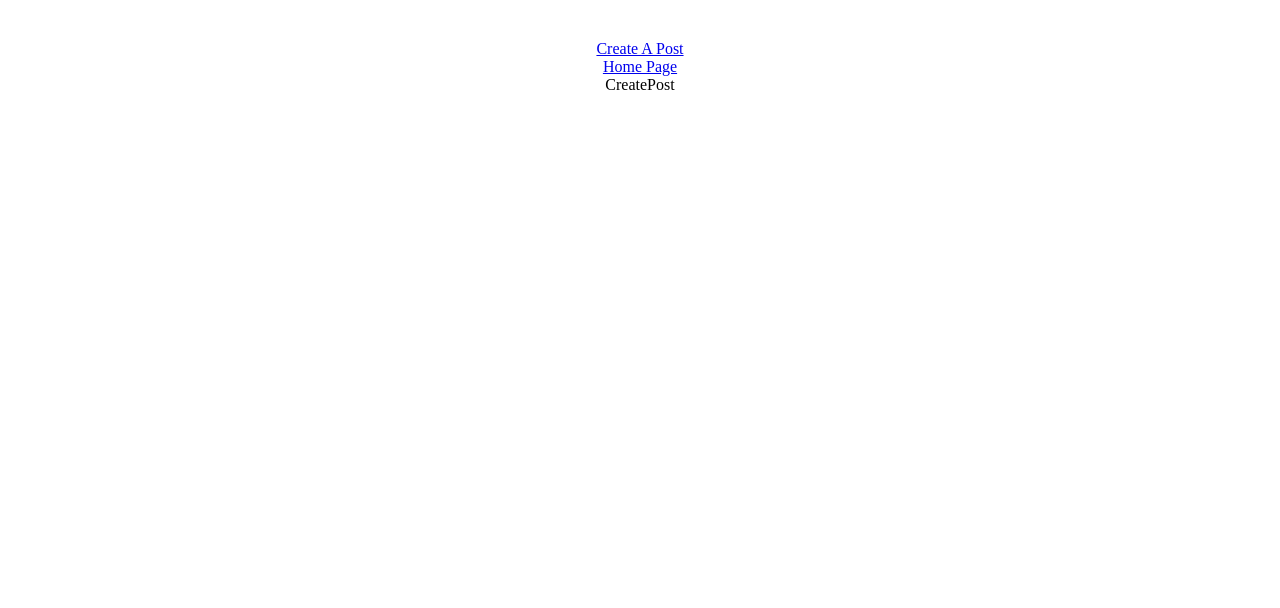
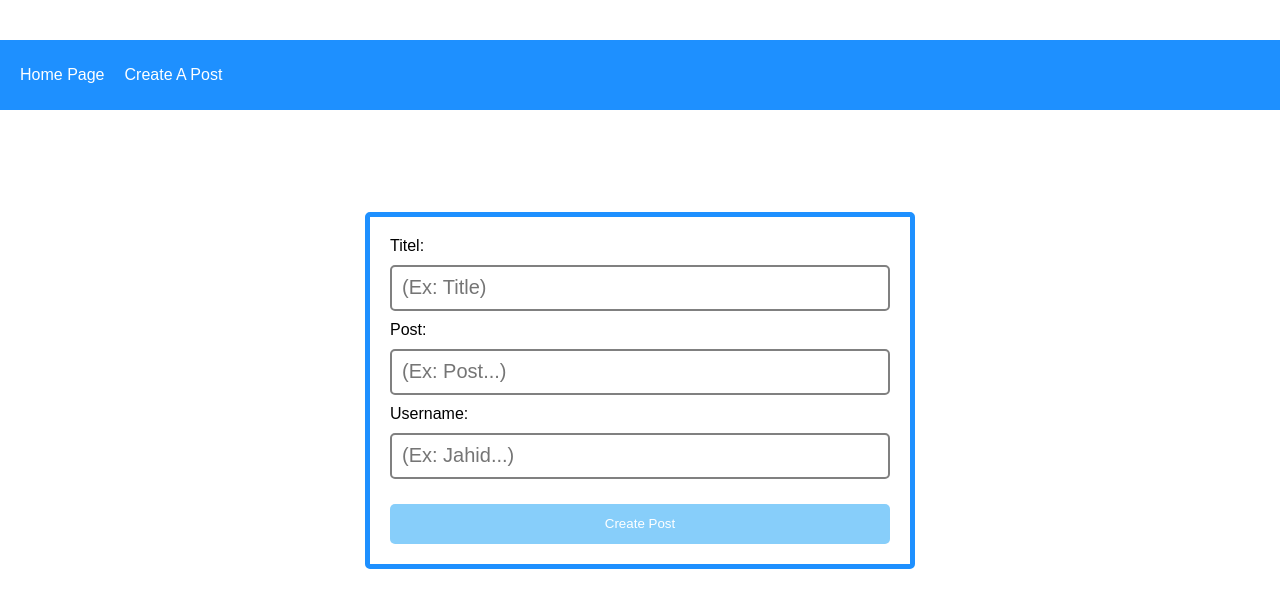
Before and after one commit to sammijahidul/Web_Using_Node_Express_Sql_React, a React (Create React App) app in the folder client/: page /createpost in a window 1280 px wide. Shown: the top 608 px of the page. Built offline with nearby package versions, Linux system fonts and the light colour scheme.

Commit message:
created postdetails and createpost page fetch data

```diff
--- a/client/package.json
+++ b/client/package.json
@@ -7,11 +7,13 @@
     "@testing-library/react": "^13.4.0",
     "@testing-library/user-event": "^13.5.0",
     "axios": "^1.5.0",
+    "formik": "^2.4.5",
     "react": "^18.2.0",
     "react-dom": "^18.2.0",
     "react-router-dom": "^6.16.0",
     "react-scripts": "5.0.1",
-    "web-vitals": "^2.1.4"
+    "web-vitals": "^2.1.4",
+    "yup": "^1.3.1"
   },
   "scripts": {
     "start": "react-scripts start",
--- a/client/src/App.css
+++ b/client/src/App.css
@@ -55,3 +55,105 @@ body {
   border-bottom-left-radius: 10px;
   border-bottom-right-radius: 10px;
 }
+
+/* CREATE POST PAGE CSS */
+
+.createPostPage {
+  font-family: Arial, Helvetica, sans-serif;
+  width: 100vw;
+  height: 70vh;
+  display: flex;
+  justify-content: center;
+  align-items: center;
+}
+.formContainer {
+  display: flex;
+  flex-direction: column;
+  justify-content: center;
+  width: 500px;
+  height: auto;
+  padding: 20px;
+  border: 5px solid dodgerblue;
+  border-radius: 5px;
+}
+
+.formContainer #inputCreatePost {
+  height: 40px;
+  margin-top: 10px;
+  margin-bottom: 10px;
+  border: 2px solid grey;
+  border-radius: 5px;
+  padding-left: 10px;
+  font-size: 20px;
+}
+
+.formContainer button {
+  margin-top: 15px;
+  height: 40px;
+  border: none;
+  background-color: lightskyblue;
+  border-radius: 5px;
+  color: white;
+}
+
+.formContainer button:hover {
+  cursor: pointer;
+  background-color: dodgerblue;
+}
+
+span {
+  color: red;
+}
+
+/* NAVBAR */
+
+.navbar {
+  width: 100%;
+  height: 70px;
+  background-color: dodgerblue;
+  display: flex;
+  align-items: center;
+  font-family: Arial, Helvetica, sans-serif;
+}
+
+.navbar a {
+  margin-left: 20px;
+  text-decoration: none;
+  color: white;
+}
+
+/* INDIVIDUAL POST */
+.postPage {
+  display: flex;
+  flex-direction: row;
+  width: 100%;
+  height: 100%;
+}
+
+.leftSide {
+  flex: 50%;
+  height: calc(100vh - 70px);
+  display: grid;
+  place-items: center;
+}
+
+.rightSide {
+  flex: 50%;
+  height: calc(100vh - 70px);
+  display: grid;
+  place-items: center;
+}
+
+#individual {
+  height: 500px;
+  width: 600px;
+}
+
+#individual .title,
+#individual .footer {
+  font-size: 30px;
+}
+
+#individual .body {
+  font-size: 25px;
+}
--- a/client/src/App.js
+++ b/client/src/App.js
@@ -2,16 +2,20 @@ import './App.css';
 import {BrowserRouter as Router, Route, Routes, Link} from 'react-router-dom';
 import HomePage from './pages/HomePage';
 import CreatePost from './pages/CreatePost';
+import PostDetails from './pages/PostDetails';
 
 function App() {
   return (
     <div className="App">
       <Router>
-        <Link to="/createpost">Create A Post</Link>
-        <Link to="/">Home Page</Link>
+        <div className='navbar'>
+          <Link to="/">Home Page</Link>
+          <Link to="/createpost">Create A Post</Link>
+        </div>
         <Routes>
           <Route path='/' exact Component={HomePage}/>
           <Route path='/createpost' exact Component={CreatePost}/>
+          <Route path='/post/:id' exact Component={PostDetails}/>
         </Routes>
 
       </Router>
--- a/client/src/pages/CreatePost.js
+++ b/client/src/pages/CreatePost.js
@@ -1,8 +1,65 @@
-import React from 'react'
+import React from 'react';
+import {Formik, Form, Field, ErrorMessage} from 'formik';
+import {useNavigate} from 'react-router-dom'
+import axios from 'axios';
+import * as Yup from 'yup';
 
 function CreatePost() {
+  let navigate = useNavigate();
+  const initialValues = {
+    title: "",
+    postText: "",
+    username: "",
+  };
+
+  const validationSchema = Yup.object().shape({
+    title: Yup.string().required(),
+    postText: Yup.string().required(),
+    username: Yup.string().min(3).max(15).required(),
+  });
+
+  const onSubmit = (data) => {
+    axios.post("http://localhost:3001/api/v1/post/create", data).then((response) => {
+      navigate('/');
+    })
+  };
+
   return (
-    <div>CreatePost</div>
+    <div className='createPostPage'>
+      <Formik
+        initialValues={initialValues}
+        onSubmit={onSubmit}
+        validationSchema={validationSchema}
+      >
+        <Form className='formContainer'>
+          <label>Titel: </label>
+          <ErrorMessage name="title" component="span" />
+          <Field
+            autoComplete="off"
+            id="inputCreatePost"
+            name="title"
+            placeholder="(Ex: Title)"
+          />
+          <label>Post: </label>
+          <ErrorMessage name="postText" component="span" />
+          <Field
+            autoComplete="off"
+            id="inputCreatePost"
+            name="postText"
+            placeholder="(Ex: Post...)"
+          />
+          <label>Username: </label>
+          <ErrorMessage name="username" component="span" />
+          <Field
+            autoComplete="off"
+            id="inputCreatePost"
+            name="username"
+            placeholder="(Ex: Jahid...)"
+          />
+          <button type='submit'>Create Post</button>
+        </Form>
+      </Formik>
+    </div>
   )
 }
 
--- a/client/src/pages/HomePage.js
+++ b/client/src/pages/HomePage.js
@@ -1,9 +1,11 @@
 import React from 'react'
 import axios from 'axios';
 import { useEffect, useState } from 'react';
+import { useNavigate } from 'react-router-dom';
 
 function HomePage() {
     const [listOfPosts, setListOfPosts] = useState([]);
+    const navigate = useNavigate();
 
     useEffect(() => {
       axios.get("http://localhost:3001/api/v1/post/fetch").then((response) => {
@@ -14,7 +16,7 @@ function HomePage() {
     <div>
       {listOfPosts.map((value, key) => {
         return (
-          <div className='post'>
+          <div className='post' onClick={() => {navigate(`/post/${value.id}`)}}>
             <div className='title'>{value.title}</div>
             <div className='body'>{value.postText}</div>
             <div className='footer'>{value.username}</div>
--- /dev/null
+++ b/client/src/pages/PostDetails.js
@@ -0,0 +1,28 @@
+import React, {useEffect, useState} from 'react';
+import { useParams } from 'react-router-dom';
+import axios from 'axios';
+
+function PostDetails() {
+  let { id } = useParams();
+  const [postObject, setPostObject] = useState({});
+
+  useEffect(() => {
+    axios.get(`http://localhost:3001/api/v1/post/byid/${id}`).then((response) => {
+        setPostObject(response.data);
+      });
+  });
+  return (
+    <div className='postPage'>
+      <div className='leftSide'>
+        <div className='post' id='individual'>
+          <div className='title'>{postObject.title}</div>
+          <div className='body'>{postObject.postText}</div>
+          <div className='footer'>{postObject.username}</div>
+        </div>
+      </div>
+      <div className='rightSide'>Comment Section</div>
+    </div>
+  )
+}
+
+export default PostDetails
```
Also changed, not shown: 2 other files (tests, documents, lock files or other folders).
